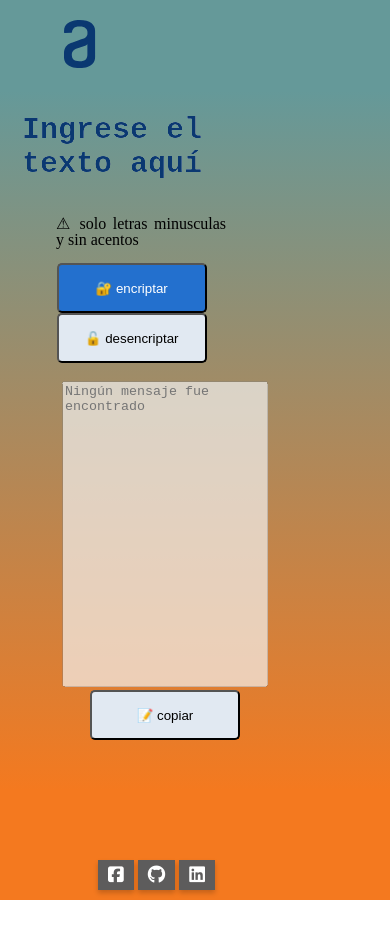
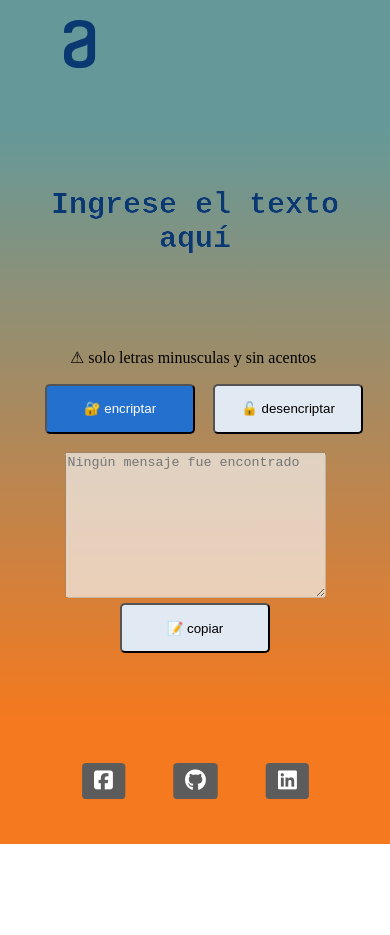
Before and after one commit to Crisppu/encriptador.github.io, a plain HTML site: page encriptador.html in a window 390 px wide. After the commit the page ends 844 px from the top, so only its background shows below. Drawn offline with Linux system fonts and the light colour scheme.

Commit message:
responsive para movil

```diff
--- a/css/encrip.css
+++ b/css/encrip.css
@@ -1,39 +1,32 @@
+
 header{
 background-color:#659999;
+height: 15vh;
+width: 100vw;
 }
-
 .logo{
-    margin: 40px 40px;
+    margin: 20px 20px;
 }
-main{
-    background-color: white;
-    width: 100%;
-    height: 450px;
-    justify-content: center;
-
-}
-
 .caja-padre{
-    margin:0;
     background: linear-gradient(#659999,#f4791f);
-    width: 100%;
-    height: 100%;
-    position: relative;
+height: 70vh;
+    width: 100vw;
+    display: flex;
+    flex-direction: row;
 }
 
 .cajaA{
 width: 50%;
-    height: 390px;
-    margin: 2em 6em;
-    position: absolute;
-    text-align: center;
+    display: flex;
+    align-items: center;
+    justify-content: center;
+    flex-direction: column;
 }
-
 .textarea-A::placeholder{
     color:#0A3871;
     font-size:30px;
     font-weight: bold;
-
+    text-align: center;
 }
 .textarea-A{
     filter: none;
@@ -42,19 +35,7 @@ main{
     font-size: 25px;
     resize: none;
     outline: none;
-}
-
-.advertenciaTexto{
-        position:absolute;
-        left: 100px;
-        top: 300px;
-}
-
-
-.botones{
-    position:absolute;
-    left: 75px;
-    top: 330px;
+    text-align: center;
 }
 .boton1{
     width: 150px;
@@ -64,8 +45,11 @@ main{
     color: white;
     border-radius: 5px;
     transition: 1s all;
-    margin:0 2em ;
-
+    margin:18px ;
+    -webkit-border-radius: 5px;
+    -moz-border-radius: 5px;
+    -ms-border-radius: 5px;
+    -o-border-radius: 5px;
 }
 .boton1:hover{
     background-color: #0A3871;
@@ -79,23 +63,20 @@ main{
     color:black;
     border-radius: 5px;
     transition: 1s all;
-    margin:0 2em ;
 
 }
 .boton2:hover{
     background-color: #989ea6;
     transform: scale(1.2);
 }
+
+
 .cajaB{
-position: absolute;
-width: 500px;
-height: 390px;
-left: 800px;
-margin: 2em 2em;
-text-align: center;
-}
-.textarea-B{
-    resize: none;
+    width: 50%;
+        display: flex;
+        align-items: center;
+        justify-content: center;
+        flex-direction: column;
     }
     .boton-copiar{
         width: 150px;
@@ -105,113 +86,95 @@ text-align: center;
         color:black;
         border-radius: 5px;
         transition: 1s all;
-    margin:0 2em ;
+        margin:5px;
     }
     .boton-copiar:hover{
         background-color: #989ea6;
     }
+
 footer{
-    background:#f4791f;
-    width: 100%;
-    height: 152px;
+background-color: #f4791f;
+height: 15vh;
+    width: 100vw;
     position: relative;
-}
-.redes-container{
     display: flex;
-    height: 100px;
     align-items: center;
     justify-content: center;
-    position: absolute;
-    left: 40%;
-    top: 30px;
+}
 
+.redes-container ul{
+display:flex;
+flex-direction: row;
 }
-.redes-container li{
-    display: inline-block;
-    margin:15px;
-    padding: 2em;
-    height: 50px;
-    text-align: center;
+.redes-container li {
+    margin: 0 20px;
+}
 
-}
-.redes-container a{
-    display: block;
+.redes-container a {
     padding: 5px 10px;
     background: rgb(93, 92, 92);
     color: #fff;
-    line-height: 20px;
     font-size: 18px;
-    box-shadow: 0 3px 5px 0px rgb(0,0,0,.2);
+    border-radius: 10%;
+    -webkit-border-radius: 10%;
+    -moz-border-radius: 10%;
+    -ms-border-radius: 10%;
+    -o-border-radius: 10%;
 }
 
-.redes-container ul :hover{
+.redes-container ul,
+li:hover {
     transform: scale(1.2);
+    -webkit-transform: scale(1.2);
+    -moz-transform: scale(1.2);
+    -ms-transform: scale(1.2);
+    -o-transform: scale(1.2);
 }
-.facebook:hover{
-    background:rgb(59, 89, 152) ;
+
+.facebook:hover {
+    background: rgb(59, 89, 152);
 }
-.git:hover{
-    background:rgb(18, 18, 18) ;
+
+.git:hover {
+    background: rgb(18, 18, 18);
 
 }
-.linke:hover{
-background: rgb(59, 89, 152) ;
+
+.linke:hover {
+    background: rgb(59, 89, 152);
 
 }
+
 
 @media screen and (max-width:480px){
     .logo{
         margin: 20px 20px;
         }
         .caja-padre{
-            height: 700px;
+            display: flex;
+    align-items: center;
+    justify-content: center;
+    flex-direction:column;
+
         }
         .cajaA{
-        margin: 0;
-        text-align:justify;
+        width: 50%;
+        height: 45%;
         }
         .textarea-A{
-        font-size: 7px;
-        padding: 12px;
-        left: 21px;
-        height: 79px;
-        margin: 10px;
+        width: 295px;
+        height: 200px;
         }
+        .advertenciaTexto{
+        width: 250px;}
         .botones{
-        position: absolute;
-        left: 30px;
-        top: 172px;
+            display: flex;
+            align-items: center;
+            justify-content: center;
+            flex-direction:row;
         }
-
-       .advertenciaTexto{
-        width: 170px;
-        left: 56px;
-        top: 125px;
-       }
-       .redes-container{
-        left: 98px;
-        top: 45px;
-       }
-       .redes-container li{
-        padding: 0;
-        margin: 0;
-       }
-       .cajaB {
-        width: 250px;
-        height: 300px;
-        left: 8px;
-        text-align: center;
-        top: 258px;
-    }
-    .textarea-B{
-        height: 300px;
-        width: 200px;
-    }
-
-
-    footer {
-        width: 100%;
-        height: 110px;
-        top: 249px;
+        .cajaB{
+        width: 50%;
+        height: 35%;
         }
      }
```
Lines whose indentation alone changed are shown as unchanged.
